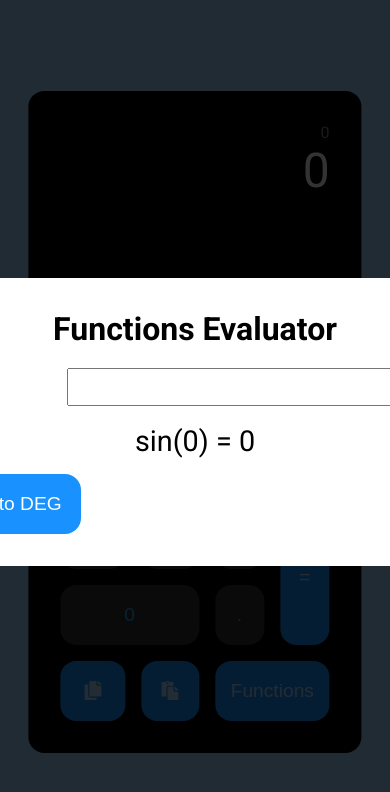
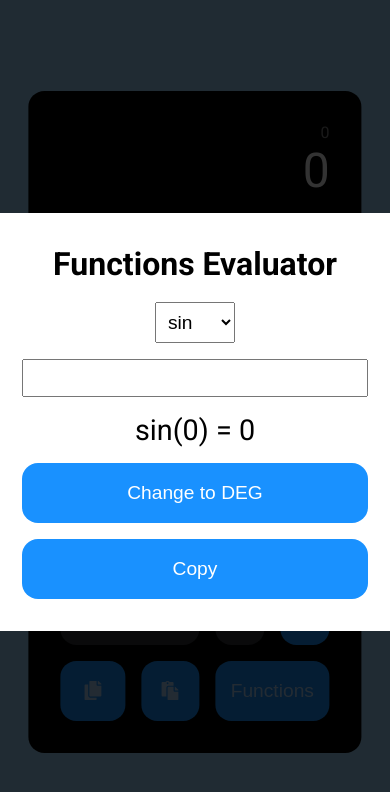
Before and after one commit to Gurupranav-tech/Calculator_react, a React (Vite) app: page /calculator in a window 390 px wide. Both pictures are taken after a click on the button "Functions". Shown: the top 792 px of the page. Built offline with nearby package versions, Linux system fonts and the light colour scheme.

Commit message:
Added responsiveness for mobile phone

```diff
--- a/src/index.css
+++ b/src/index.css
@@ -195,6 +195,8 @@ body {
 
 .results-container > .main-result {
   font-size: 3rem;
+  white-space: initial;
+  word-wrap: break-word;
 }
 
 .results-container > .sub-result {
@@ -251,3 +253,23 @@ body {
 .calc-btn.equal.copy {
   color: white;
 }
+
+@media screen and (max-width: 600px) {
+  .functions-container > .controls-container {
+    flex-direction: column;
+    gap: 1rem;
+  }
+
+  .functions-container > .controls-container > input {
+    width: 60%;
+  }
+
+  .functions-copypaste-btns {
+    flex-direction: column;
+    gap: 1rem;
+  }
+
+  .functions-container .calc-btn {
+    width: 60%;
+  }
+}
--- a/src/pages/Calculator.tsx
+++ b/src/pages/Calculator.tsx
@@ -96,7 +96,7 @@ export default function Calculator() {
             operator !== "None" ? operator : ""
           }`}</div>
           <div className="main-result">
-            {numberStr === "" ? "0" : formatNumber(+numberStr)}
+            <p>{numberStr === "" ? "0" : numberStr.substring(0, 12)}</p>
           </div>
         </div>
         <div className="calc-btns-container">
```
